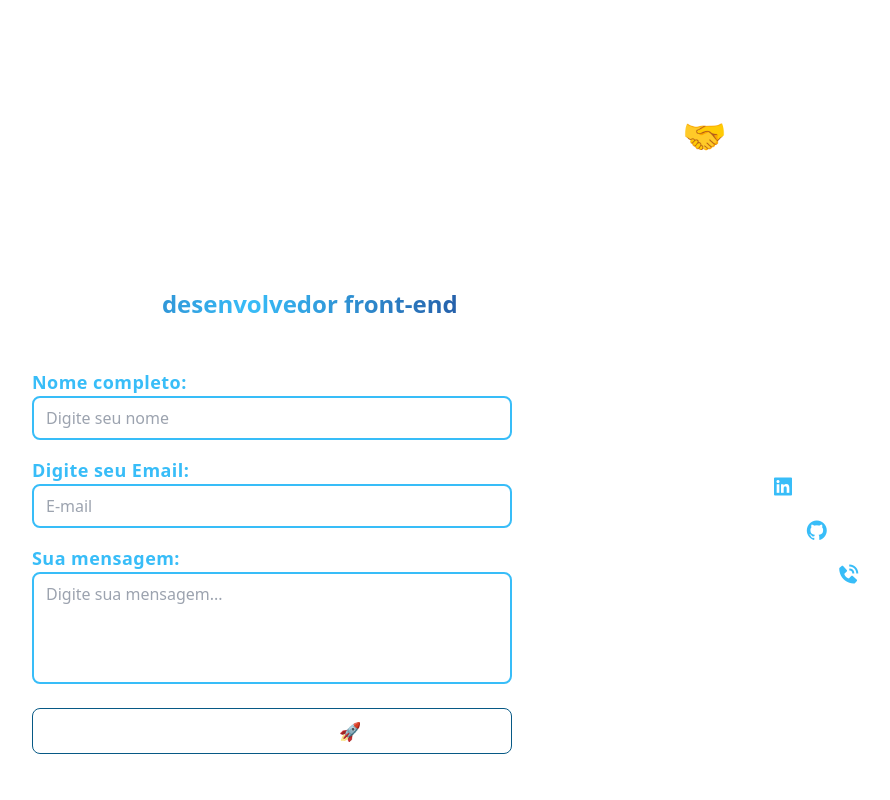
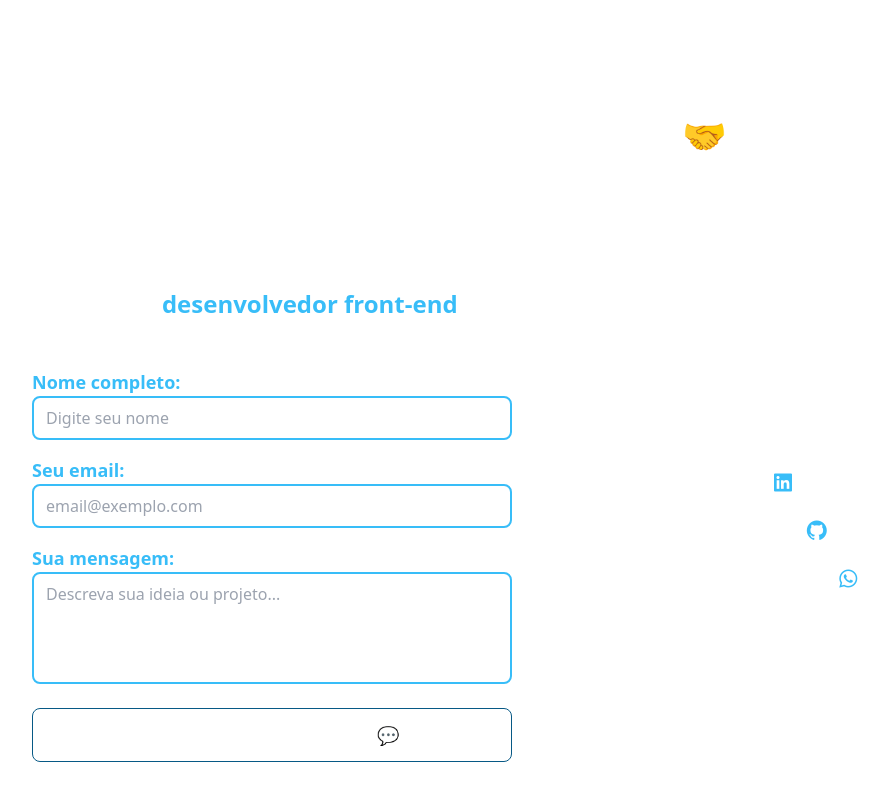
Before and after one commit to mikaeljuliao/projeto-portfolio-react, a React (Vite) app: page / in a window 1280 px wide. Shown: the part 4255-5055 px from the top of the page, without its empty margins (48-938 px from the left). Built offline with nearby package versions, Linux system fonts and the light colour scheme.

Commit message:
Formulário com envio direto para o WhatsApp, excluindo o FormSubmit

```diff
--- a/src/componentes/Contato.jsx
+++ b/src/componentes/Contato.jsx
@@ -1,35 +1,32 @@
 import React, { useState } from "react";
-import emailjs from 'emailjs-com'
 
 export default function Contato() {
-  // 🧩 Estados para guardar o que o usuário digita
+  // 🧩 Estados dos campos
   const [nome, setNome] = useState("");
   const [email, setEmail] = useState("");
   const [mensagem, setMensagem] = useState("");
 
-  // ⚠️ Estados para guardar possíveis erros
+  // ⚠️ Estados de erro
   const [erroNome, setErroNome] = useState("");
   const [erroEmail, setErroEmail] = useState("");
   const [erroMensagem, setErroMensagem] = useState("");
 
-  // 🧠 Função chamada quando o usuário clica em "Enviar"
+  // 🧠 Envio para WhatsApp
   const enviarFormulario = (evento) => {
-    evento.preventDefault(); // impede que o formulário recarregue a página
+    evento.preventDefault();
 
-    // limpa erros antigos
+    // limpa erros
     setErroNome("");
     setErroEmail("");
     setErroMensagem("");
 
-    let temErro = false; // variável de controle
+    let temErro = false;
 
-    // verifica se o nome foi preenchido
     if (nome.trim() === "") {
       setErroNome("Por favor, digite seu nome.");
       temErro = true;
     }
 
-    // verifica se o email foi preenchido e se tem formato válido
     if (email.trim() === "") {
       setErroEmail("Por favor, digite seu email.");
       temErro = true;
@@ -38,130 +35,128 @@ export default function Contato() {
       temErro = true;
     }
 
-    // verifica se a mensagem foi preenchida
     if (mensagem.trim() === "") {
       setErroMensagem("Por favor, digite sua mensagem.");
       temErro = true;
     }
 
-    // se tiver algum erro, para aqui
     if (temErro) return;
 
-    // se não tiver erro, envia o formulário normalmente (FormSubmit)
-    evento.target.submit();
+    // 📱 Mensagem enviada ao WhatsApp
+    const texto = `
+Olá! Me chamo ${nome}.
+Meu email é ${email}.
+
+Mensagem:
+${mensagem}
+    `;
+
+    const telefone = "5585986066467"; // DDI + DDD + número
+    const url = `https://wa.me/${telefone}?text=${encodeURIComponent(texto)}`;
+
+    window.open(url, "_blank");
   };
 
   return (
-    <section id="contato" className="flex flex-col items-center justify-center w-full min-h-screen py-20">
+    <section
+      id="contato"
+      className="flex flex-col items-center justify-center w-full min-h-screen py-20"
+    >
       <h1 className="text-center text-white font-bold text-4xl py-28">
         Fale comigo 🤝
       </h1>
 
       <div className="grid grid-cols-1 md:grid-cols-2 w-full h-full">
-        {/* 🧾 Coluna do formulário */}
+        {/* 🧾 FORMULÁRIO */}
         <div className="flex flex-col items-center justify-center text-white gap-6 m-auto w-full">
           <div className="w-[90%] md:w-3/4">
-            <p className="text-lg font-semibold py-5 tracking-normal">
+            <p className="text-lg font-semibold py-5">
               Precisa de um{" "}
-              <span className="relative font-bold bg-gradient-to-r from-blue-900 via-sky-400 to-blue-900
-                bg-[length:200%_200%] text-transparent bg-clip-text text-2xl animate-gradientFlow">
+              <span className="font-bold text-sky-400 text-2xl">
                 desenvolvedor front-end
               </span>{" "}
-              para seu projeto? Entre em contato comigo.
+              para seu projeto? Vamos conversar no WhatsApp.
             </p>
 
-            <form
-              onSubmit={enviarFormulario}
-              action="https://formsubmit.co/mikaeljuliao56@gmail.com"
-              method="POST"
-              className="flex flex-col w-full"
-            >
-              {/* Campo nome */}
-              <label className="text-sky-400 text-lg font-semibold tracking-wide">
+            <form onSubmit={enviarFormulario} className="flex flex-col w-full">
+              {/* Nome */}
+              <label className="text-sky-400 text-lg font-semibold">
                 Nome completo:
               </label>
               <input
                 type="text"
-                name="nome"
                 value={nome}
                 onChange={(e) => setNome(e.target.value)}
                 placeholder="Digite seu nome"
-                className="border-2 border-sky-400 outline-none rounded-lg py-2 px-3 text-gray-800"
+                className="border-2 border-sky-400 rounded-lg py-2 px-3 text-gray-800 outline-none"
               />
-              {erroNome && <p className="text-red-400 text-sm mt-1">{erroNome}</p>}
+              {erroNome && (
+                <p className="text-red-400 text-sm mt-1">{erroNome}</p>
+              )}
 
-              {/* Campo email */}
-              <label className="mt-4 text-sky-400 text-lg font-semibold tracking-wide">
-                Digite seu Email:
+              {/* Email */}
+              <label className="mt-4 text-sky-400 text-lg font-semibold">
+                Seu email:
               </label>
               <input
                 type="email"
-                name="email"
                 value={email}
                 onChange={(e) => setEmail(e.target.value)}
-                placeholder="E-mail"
-                className="border-2 border-sky-400 rounded-lg outline-none py-2 px-3 text-gray-800"
+                placeholder="email@exemplo.com"
+                className="border-2 border-sky-400 rounded-lg py-2 px-3 text-gray-800 outline-none"
               />
-              {erroEmail && <p className="text-red-400 text-sm mt-1">{erroEmail}</p>}
+              {erroEmail && (
+                <p className="text-red-400 text-sm mt-1">{erroEmail}</p>
+              )}
 
-              {/* Campo mensagem */}
-              <label className="mt-4 text-sky-400 text-lg font-semibold tracking-wide">
+              {/* Mensagem */}
+              <label className="mt-4 text-sky-400 text-lg font-semibold">
                 Sua mensagem:
               </label>
               <textarea
-              name="mensagem"
                 value={mensagem}
                 onChange={(e) => setMensagem(e.target.value)}
-                placeholder="Digite sua mensagem..."
-                className="border-2 border-sky-400 rounded-lg outline-none py-2 px-3
-                 text-gray-800 h-28 resize-none"
+                placeholder="Descreva sua ideia ou projeto..."
+                className="border-2 border-sky-400 rounded-lg py-2 px-3 text-gray-800 h-28 resize-none outline-none"
               />
               {erroMensagem && (
                 <p className="text-red-400 text-sm mt-1">{erroMensagem}</p>
               )}
 
-              {/* Configurações do FormSubmit */}
-              <input type="hidden" name="_captcha" value="false" />
-              <input type="hidden" name="_next" value="https://portfolio-mikael-juliao-dev.netlify.app/obrigado" />
-
-
-
-
-
-
-              {/* Botão de envio */}
+              {/* Botão */}
               <button
                 type="submit"
-                className="text-lg mt-6 border border-sky-800 px-3 py-2 rounded-lg
-                 hover:text-sky-400 transition-all duration-300  hover:shadow-[0_0_10px_#38bdf8]"
+                className="text-lg mt-6 border border-sky-800 px-4 py-3 rounded-lg
+                hover:text-sky-400 transition-all duration-300
+                hover:shadow-[0_0_10px_#38bdf8]"
               >
-                Enviar mensagem 🚀
+                Falar comigo no WhatsApp 💬
               </button>
             </form>
           </div>
         </div>
 
-        {/* 📱 Coluna dos ícones */}
-        <div className="flex flex-col w-full h-full items-center justify-center gap-3 mt-5 text-white">
-          <a href="https://www.linkedin.com/in/mikael-juliao-dev" target="_blank">
-            <i className="bx bxl-linkedin-square text-2xl mr-2 text-sky-400"></i>
-            <span className="hover:text-sky-300 transition-colors duration-300">
-              linkedin.com/in/mikael-juliao-dev
-            </span>
+        {/* 📱 LINKS */}
+        <div className="flex flex-col items-center justify-center gap-4 mt-8 text-white">
+          <a
+            href="https://www.linkedin.com/in/mikael-juliao-dev"
+            target="_blank"
+          >
+            <i className="bx bxl-linkedin-square text-2xl text-sky-400 mr-2"></i>
+            linkedin.com/in/mikael-juliao-dev
           </a>
 
           <a href="https://github.com/mikaeljuliao" target="_blank">
-            <i className="bx bxl-github text-2xl mr-2 text-sky-400"></i>
-            <span className="hover:text-sky-300 transition-colors duration-300">
-              github.com/mikaeljuliao
-            </span>
+            <i className="bx bxl-github text-2xl text-sky-400 mr-2"></i>
+            github.com/mikaeljuliao
           </a>
 
-          <a href="#">
-            <i className="bx bxs-phone-call text-2xl mr-2 text-sky-400"></i>
-            <span className="hover:text-sky-300 transition-colors duration-300">
-              (85) 98606-6467
-            </span>
+          <a
+            href="https://wa.me/5585986066467"
+            target="_blank"
+          >
+            <i className="bx bxl-whatsapp text-2xl text-sky-400 mr-2"></i>
+            (85) 98606-6467
           </a>
         </div>
       </div>
```
